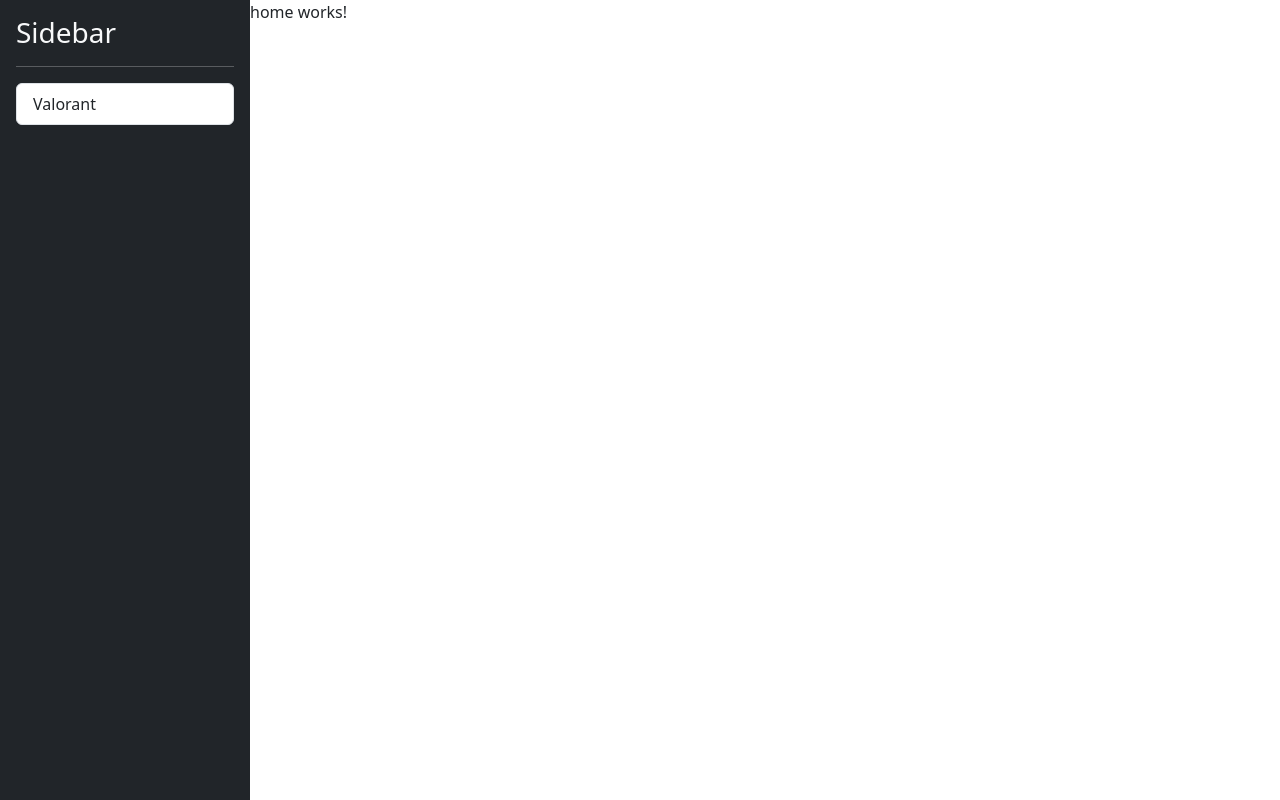
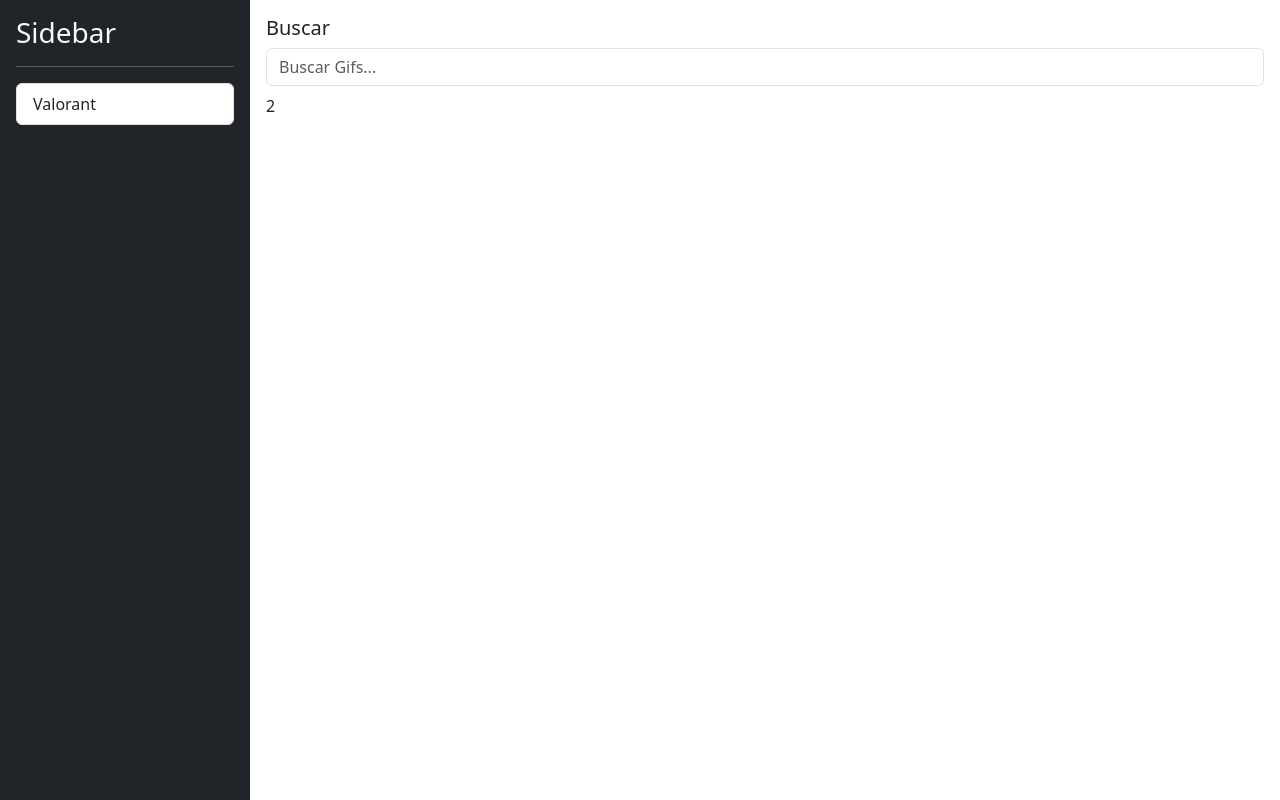
Before and after one commit to Camilo160605/02-GifsApp, an Angular app: page / in a window 1280 px wide. Built offline with nearby package versions, Linux system fonts and the light colour scheme.

Commit message:
searchbar and searchbox has been created

```diff
--- a/src/app/app.component.html
+++ b/src/app/app.component.html
@@ -2,6 +2,6 @@
     <!-- sidebar -->
     <shared-sidebar></shared-sidebar>
     <!-- Home Paage -->
-    <gifs-home></gifs-home>
+    <gifs-home-page class="flex-fill"></gifs-home-page>
 
 </div>
--- /dev/null
+++ b/src/app/gifs/components/search-box.component.ts
@@ -0,0 +1,16 @@
+import { Component } from '@angular/core';
+
+@Component({
+    selector: 'gif-search-box',
+    template: `
+        <h5>Buscar</h5>
+        <input type="text"
+        class="form-control"
+        placeholder="Buscar Gifs..."
+        >
+    `
+})
+
+export class SearchBoxComponent {
+    constructor() { }
+}
--- a/src/app/gifs/gifs.module.ts
+++ b/src/app/gifs/gifs.module.ts
@@ -1,15 +1,17 @@
 import { NgModule } from '@angular/core';
 import { CommonModule } from '@angular/common';
 import { HomePageComponent } from './pages/home/home-page.component';
+import { SearchBoxComponent } from './components/search-box.component';
 
 
 
 @NgModule({
   declarations: [
-    HomePageComponent
+    HomePageComponent,
+    SearchBoxComponent
   ],
   exports: [
-    HomePageComponent
+    HomePageComponent,
   ],
   imports: [
     CommonModule
--- a/src/app/gifs/pages/home/home-page.component.html
+++ b/src/app/gifs/pages/home/home-page.component.html
@@ -1 +1,11 @@
-<p>home works!</p>
+<div class="row p-3">
+    <div class="col-12">
+        <!-- busqueda -->
+        <gif-search-box></gif-search-box>
+    </div>
+
+    <div class="col-12 pt-2">
+        <!-- Listado de gifs -->
+        2
+    </div>
+</div>
--- a/src/app/gifs/pages/home/home-page.component.ts
+++ b/src/app/gifs/pages/home/home-page.component.ts
@@ -1,7 +1,7 @@
 import { Component } from '@angular/core';
 
 @Component({
-  selector: 'gifs-home',
+  selector: 'gifs-home-page',
   templateUrl: './home-page.component.html',
 })
 export class HomePageComponent {
```
